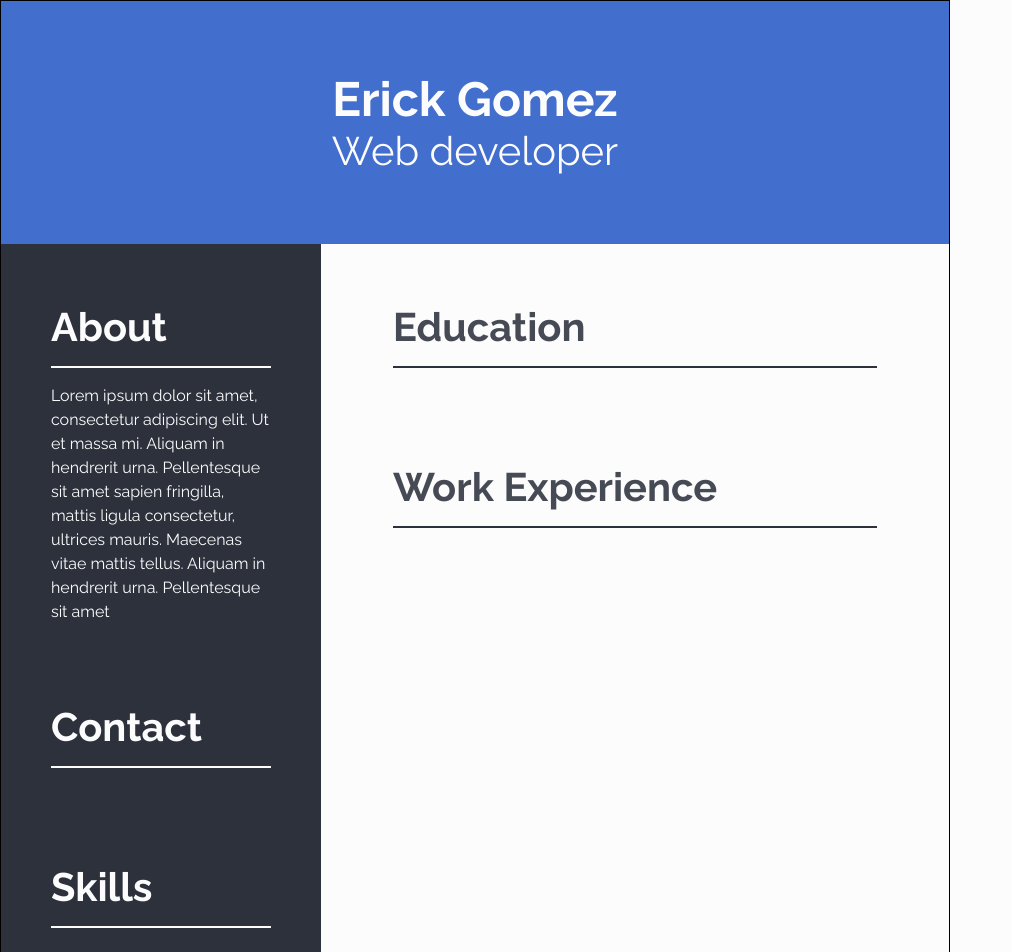
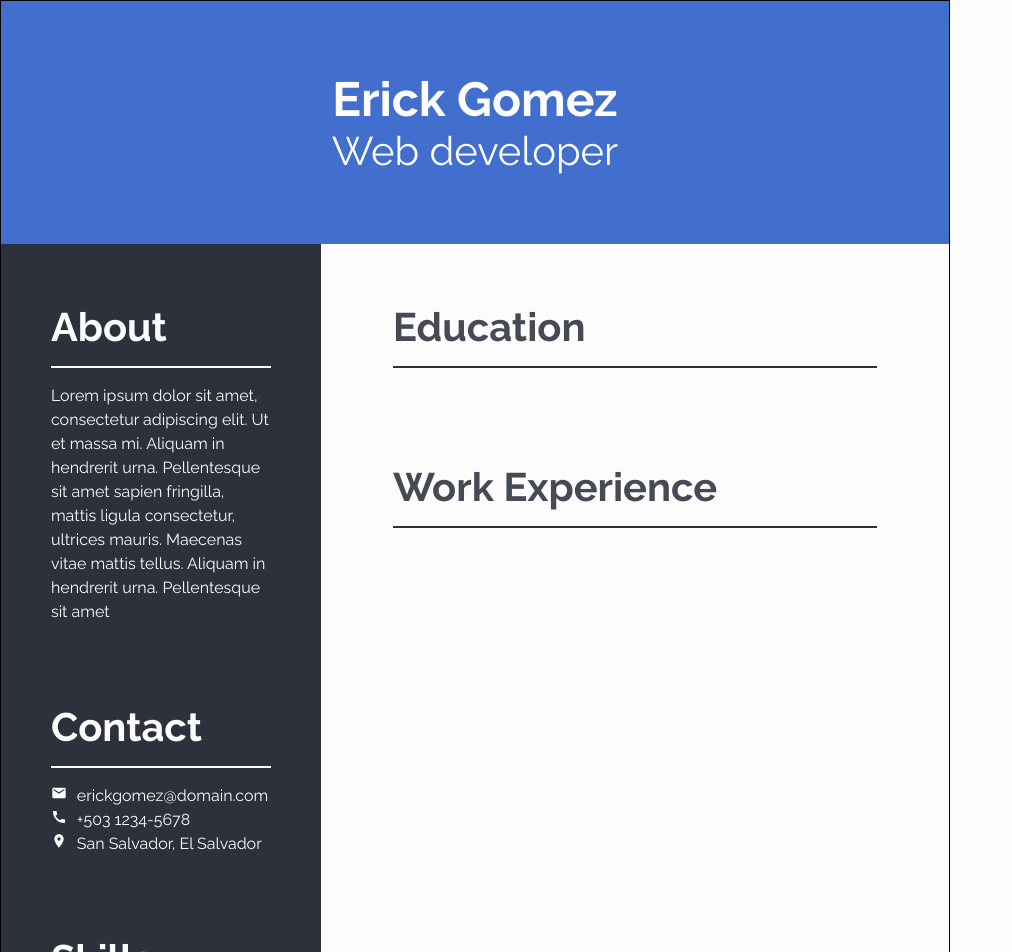
Before and after one commit to ErickBGomez/cv-application, a React (Vite) app: page / in a window 1280 px wide. Shown: the top 952 px of the page, without its empty margins (0-1012 px from the left). Built offline with nearby package versions, Linux system fonts and the light colour scheme.

Commit message:
Add contact info

```diff
--- a/src/components/resume/ContactInfo/ContactInfo.jsx
+++ b/src/components/resume/ContactInfo/ContactInfo.jsx
@@ -1,5 +1,12 @@
-const ContactInfo = () => {
-  return <div>ContactInfo</div>;
+import "./ContactInfo.scss";
+
+const ContactInfo = ({ icon, info }) => {
+  return (
+    <div className="contact-info">
+      <div className="icon">{icon}</div>
+      <div className="info">{info}</div>
+    </div>
+  );
 };
 
 export default ContactInfo;
--- a/src/components/resume/ContactInfo/ContactInfo.scss
+++ b/src/components/resume/ContactInfo/ContactInfo.scss
@@ -0,0 +1,8 @@
+@use "../../../assets/scss/colors";
+@use "../../../assets/scss/text-styles";
+
+.contact-info {
+  display: flex;
+  gap: 0.62rem;
+  align-items: center;
+}
--- a/src/components/resume/Resume/Resume.jsx
+++ b/src/components/resume/Resume/Resume.jsx
@@ -1,4 +1,6 @@
+import { MdCall, MdEmail, MdLocationOn } from "react-icons/md";
 import ResumeSection from "../ResumeSection/ResumeSection";
+import ContactInfo from "../ContactInfo/ContactInfo";
 import "./Resume.scss";
 
 const Resume = ({ data }) => {
@@ -12,7 +14,11 @@ const Resume = ({ data }) => {
       </div>
       <aside className="resume-aside">
         {about && <ResumeSection title="About">{about}</ResumeSection>}
-        <ResumeSection title="Contact"></ResumeSection>
+        <ResumeSection title="Contact">
+          <ContactInfo icon={<MdEmail />} info={email} />
+          <ContactInfo icon={<MdCall />} info={phoneNumber} />
+          {location && <ContactInfo icon={<MdLocationOn />} info={location} />}
+        </ResumeSection>
         <ResumeSection title="Skills"></ResumeSection>
       </aside>
       <div className="resume-main">
```
